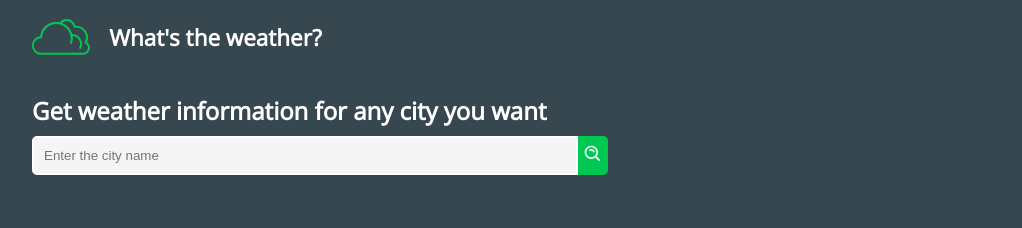
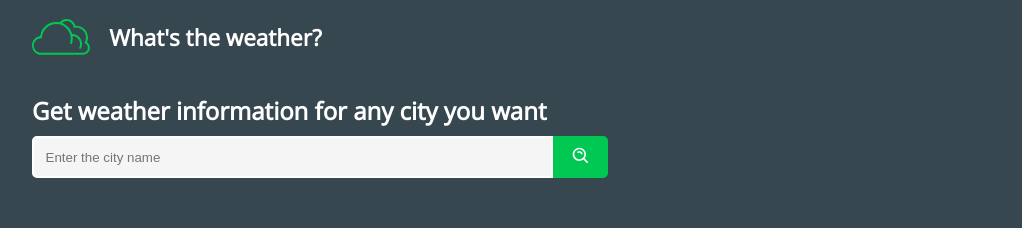
Before and after one commit to giovcandido/whats-the-weather, a React (Create React App) app: page / in a window 1280 px wide. Shown: the top 228 px of the page, without its empty margins (128-1150 px from the left). Built offline with nearby package versions, Linux system fonts and the light colour scheme; no server answers.

Commit message:
Stylize search button and footer link

```diff
--- a/package.json
+++ b/package.json
@@ -13,6 +13,7 @@
     "axios": "^0.20.0",
     "react": "^16.13.1",
     "react-dom": "^16.13.1",
+    "react-icons": "^3.11.0",
     "react-router-dom": "^5.2.0",
     "react-scripts": "3.4.3",
     "sass": "^1.27.0",
--- a/src/pages/Home/Home.module.sass
+++ b/src/pages/Home/Home.module.sass
@@ -1,3 +1,6 @@
+$secondary-color: #00c853
+$secondary-color-darker: darken($secondary-color, 5%)
+
 .pageContainer
   display: flex
   flex-direction: column
@@ -32,16 +35,19 @@
       background-color: #f5f5f5
       border: 2px solid #fff
       border-radius: 5px 0 0 5px
-      padding: 10px
+      padding: 2%
       color: #212121
 
     button
-      padding: 5px
-      background-color: #00c853
+      padding: 0 3% 0 3%
+      background-color: $secondary-color
       border-radius: 0 5px 5px 0
       color: #fff
       font-weight: bold
       cursor: pointer
+
+      &:hover
+        background-color: $secondary-color-darker
 
 .pageCards
   display: flex
@@ -57,4 +63,7 @@
 
   a
     text-decoration: none
-    color: #00c853
+    color: $secondary-color
+
+    &:hover
+      color: darken($secondary-color, 5%)
```
Also changed, not shown: 1 other file (tests, documents, lock files or other folders).
